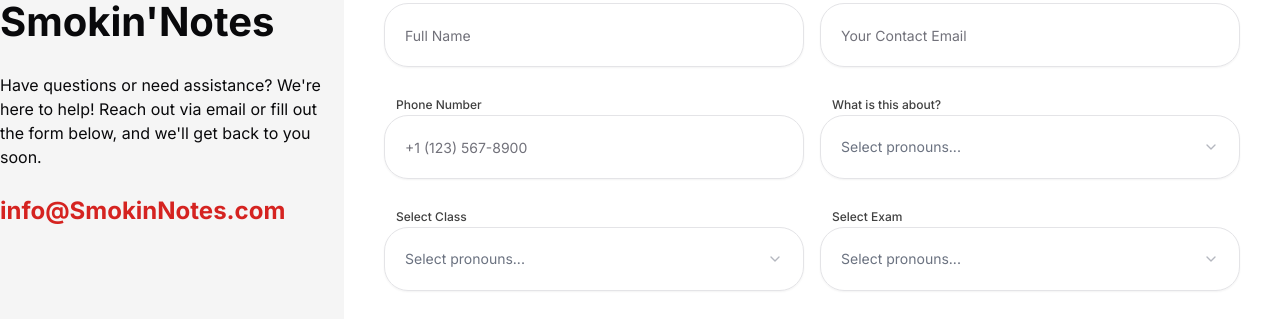
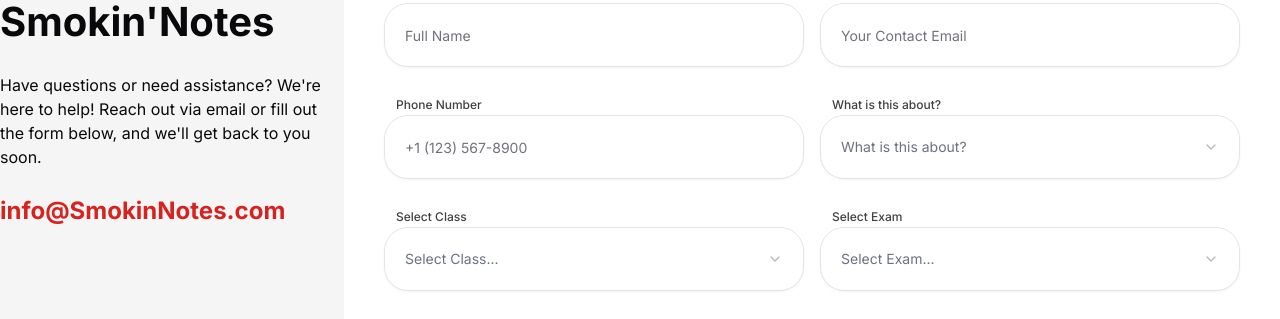
Before and after one commit to raulshukla/sn-poc-staging, a Next.js app: page / in a window 1280 px wide. Shown: the part 4722-5041 px from the top of the page. Built offline with nearby package versions, Linux system fonts and the light colour scheme.

Commit message:
update with select placeholder

```diff
--- a/components/forms/landing/GetInTouch.tsx
+++ b/components/forms/landing/GetInTouch.tsx
@@ -64,7 +64,7 @@
                   "rounded-[24px] h-16 text-[14px] px-5 w-[420px] text-gray-500"
                 )}
               >
-                <SelectValue placeholder="Select pronouns..." />
+                <SelectValue placeholder="What is this about?" />
               </SelectTrigger>
               <SelectContent>
                 <SelectItem value="1">1</SelectItem>
@@ -84,7 +84,7 @@
                   "rounded-[24px] h-16 text-[14px] px-5 w-[420px] text-gray-500"
                 )}
               >
-                <SelectValue placeholder="Select pronouns..." />
+                <SelectValue placeholder="Select Class..." />
               </SelectTrigger>
               <SelectContent>
                 <SelectItem value="1">Class 1</SelectItem>
@@ -102,7 +102,7 @@
                   "rounded-[24px] h-16 text-[14px] px-5 w-[420px] text-gray-500"
                 )}
               >
-                <SelectValue placeholder="Select pronouns..." />
+                <SelectValue placeholder="Select Exam..." />
               </SelectTrigger>
               <SelectContent>
                 <SelectItem value="1">Exam 1</SelectItem>
```
